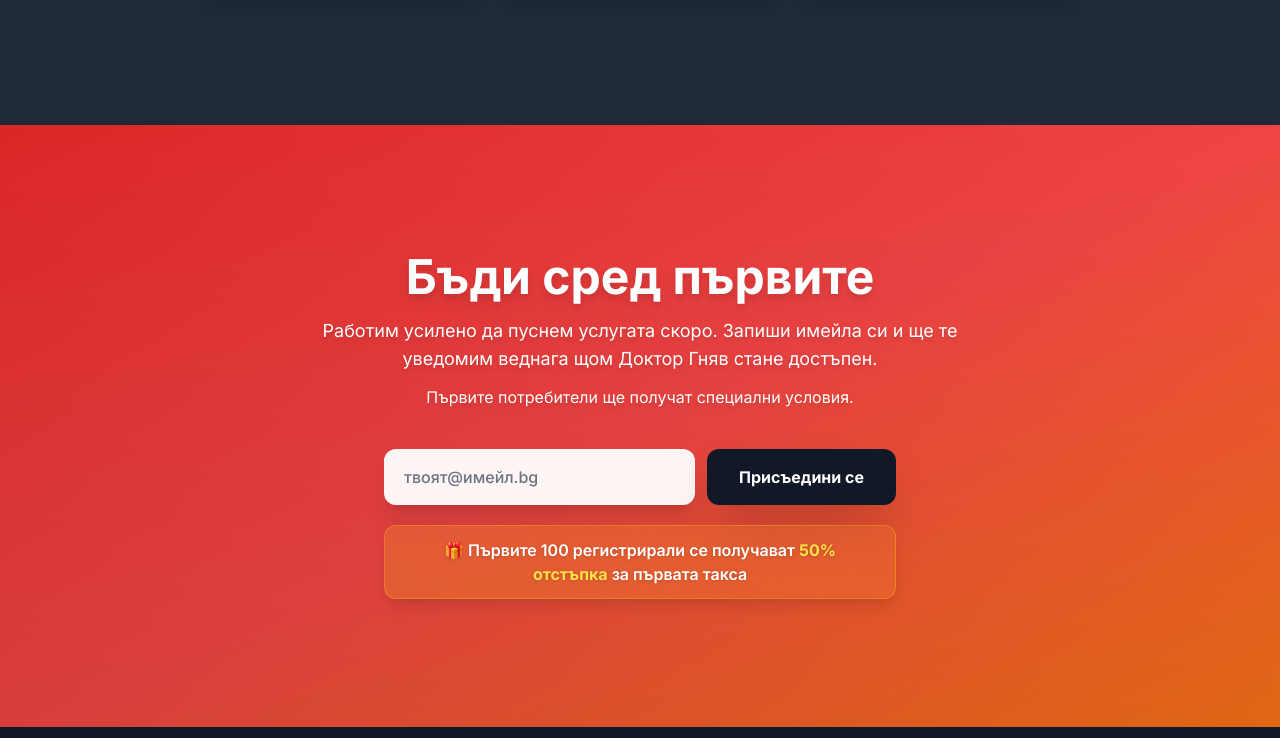
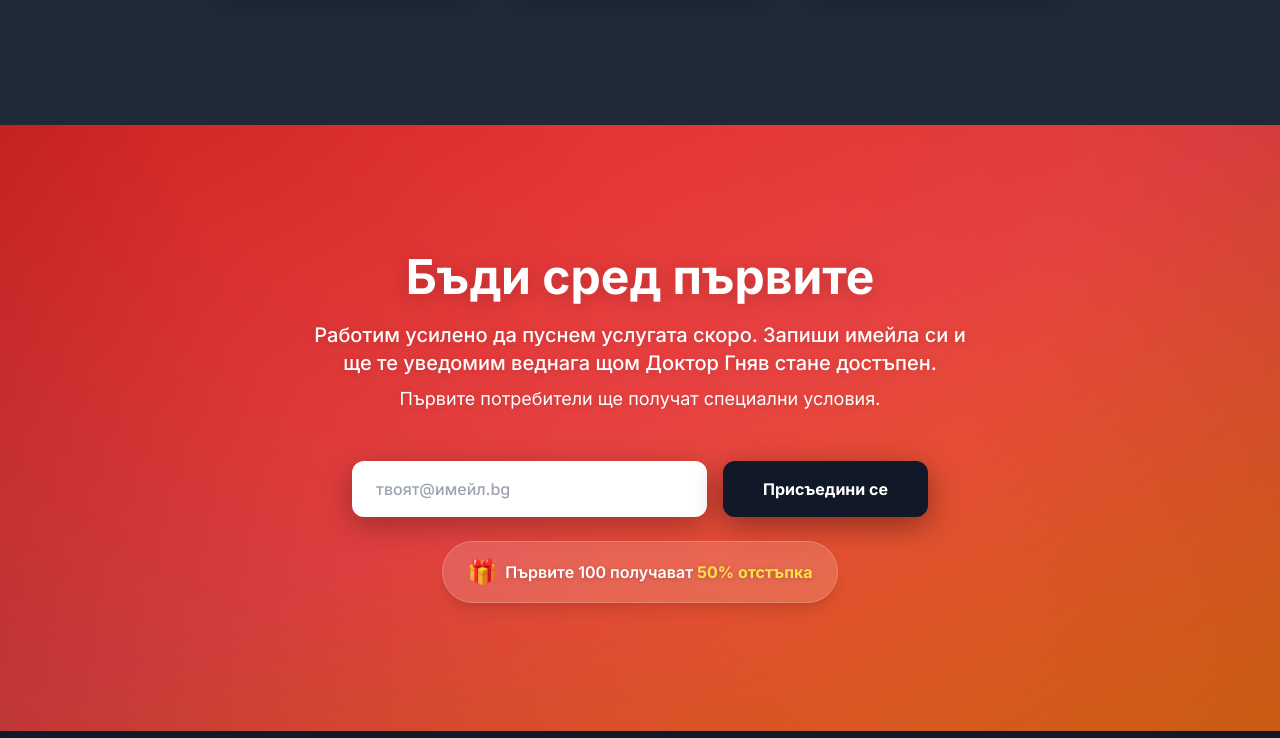
Before and after one commit to dmdavidkov/DrAnger, a plain HTML site: page index.html in a window 1280 px wide. Shown: the part 2745-3483 px from the top of the page. Drawn offline with nearby package versions, Linux system fonts and the light colour scheme.

Commit message:
Enhance waitlist section with subtle radial overlay, improved text styling, and refined form design for better user engagement

```diff
--- a/index.html
+++ b/index.html
@@ -417,37 +417,38 @@
     </section>
 
      <section id="waitlist" class="bg-gradient-to-br from-red-600 via-red-500 to-orange-500 text-white relative overflow-hidden">
-        <!-- Elegant background overlay -->
-        <div class="absolute inset-0 bg-gradient-to-t from-black/10 to-transparent"></div>
+        <!-- Subtle radial overlay for depth -->
+        <div class="absolute inset-0 bg-[radial-gradient(ellipse_at_top,_var(--tw-gradient-stops))] from-transparent via-black/5 to-black/20"></div>
 
         <div class="max-w-3xl mx-auto px-4 relative z-10">
-            <h2 class="text-3xl sm:text-4xl md:text-5xl font-bold mb-4 text-center drop-shadow-lg" data-aos="fade-up">Бъди сред първите</h2>
-            <p class="text-base md:text-lg mb-3 leading-relaxed max-w-2xl mx-auto text-center drop-shadow-md" data-aos="fade-up" data-aos-delay="100">
+            <h2 class="text-3xl sm:text-4xl md:text-5xl font-bold mb-5 text-center" data-aos="fade-up" style="text-shadow: 0 2px 20px rgba(0,0,0,0.2);">Бъди сред първите</h2>
+            <p class="text-lg md:text-xl mb-2 leading-relaxed max-w-2xl mx-auto text-center font-medium" data-aos="fade-up" data-aos-delay="100" style="text-shadow: 0 1px 10px rgba(0,0,0,0.15);">
                 Работим усилено да пуснем услугата скоро. Запиши имейла си и ще те уведомим веднага щом Доктор Гняв стане достъпен.
             </p>
-            <p class="text-sm md:text-base mb-10 leading-relaxed max-w-xl mx-auto text-center opacity-95 drop-shadow-md" data-aos="fade-up" data-aos-delay="150">
+            <p class="text-base md:text-lg mb-12 leading-relaxed max-w-xl mx-auto text-center opacity-90" data-aos="fade-up" data-aos-delay="150" style="text-shadow: 0 1px 10px rgba(0,0,0,0.15);">
                 Първите потребители ще получат специални условия.
             </p>
             <div class="text-center">
-                <div class="max-w-lg mx-auto" data-aos="fade-up" data-aos-delay="200">
-                    <form id="waitlist-form-main" class="flex flex-col sm:flex-row gap-3 mb-5">
+                <div class="max-w-xl mx-auto" data-aos="fade-up" data-aos-delay="200">
+                    <form id="waitlist-form-main" class="flex flex-col sm:flex-row gap-4 mb-6">
                         <input
                             type="email"
                             id="email-main"
                             placeholder="твоят@имейл.bg"
                             required
-                            class="flex-1 px-5 py-4 rounded-xl bg-white/95 backdrop-blur-md border-0 text-gray-900 placeholder-gray-500 shadow-xl focus:outline-none focus:ring-4 focus:ring-white/40 focus:shadow-2xl transition-all duration-300 font-medium"
+                            class="flex-1 px-6 py-4 rounded-xl bg-white text-gray-900 placeholder-gray-400 shadow-[0_8px_30px_rgba(0,0,0,0.3)] focus:outline-none focus:ring-4 focus:ring-white/50 focus:shadow-[0_12px_40px_rgba(0,0,0,0.4)] transition-all duration-300 text-base font-medium"
                         />
                         <button
                             type="submit"
-                            class="bg-gray-900 text-white text-base font-bold py-4 px-8 rounded-xl shadow-2xl hover:bg-gray-800 hover:shadow-[0_20px_60px_-15px_rgba(0,0,0,0.5)] transform hover:scale-[1.02] active:scale-[0.98] transition-all duration-300 whitespace-nowrap"
+                            class="bg-gray-900 text-white text-base font-bold py-4 px-10 rounded-xl shadow-[0_8px_30px_rgba(0,0,0,0.4)] hover:bg-black hover:shadow-[0_12px_40px_rgba(0,0,0,0.5)] transform hover:-translate-y-0.5 active:translate-y-0 transition-all duration-200 whitespace-nowrap"
                         >
                             Присъедини се
                         </button>
                     </form>
-                    <div class="inline-block bg-gradient-to-r from-yellow-400/20 to-orange-400/20 backdrop-blur-md rounded-xl px-5 py-3 border border-yellow-400/30 shadow-lg" data-aos="fade-up" data-aos-delay="300">
-                        <p class="text-sm md:text-base text-white font-semibold drop-shadow">
-                            <span class="text-yellow-300">🎁</span> Първите 100 регистрирали се получават <span class="text-yellow-300 font-bold">50% отстъпка</span> за първата такса
+                    <div class="inline-flex items-center gap-2 bg-white/15 backdrop-blur-sm rounded-full px-6 py-3.5 shadow-lg border border-white/20" data-aos="fade-up" data-aos-delay="300">
+                        <span class="text-2xl">🎁</span>
+                        <p class="text-sm md:text-base font-semibold" style="text-shadow: 0 1px 5px rgba(0,0,0,0.2);">
+                            Първите 100 получават <span class="text-yellow-300 font-extrabold">50% отстъпка</span>
                         </p>
                     </div>
                 </div>
```
